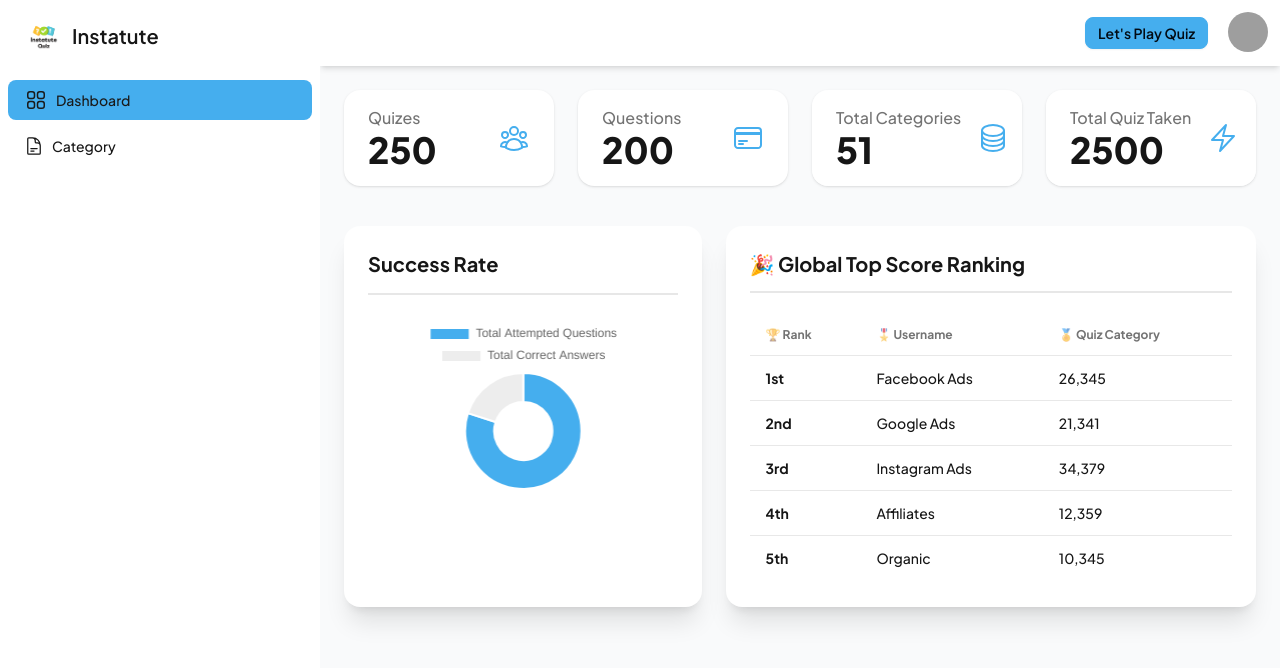
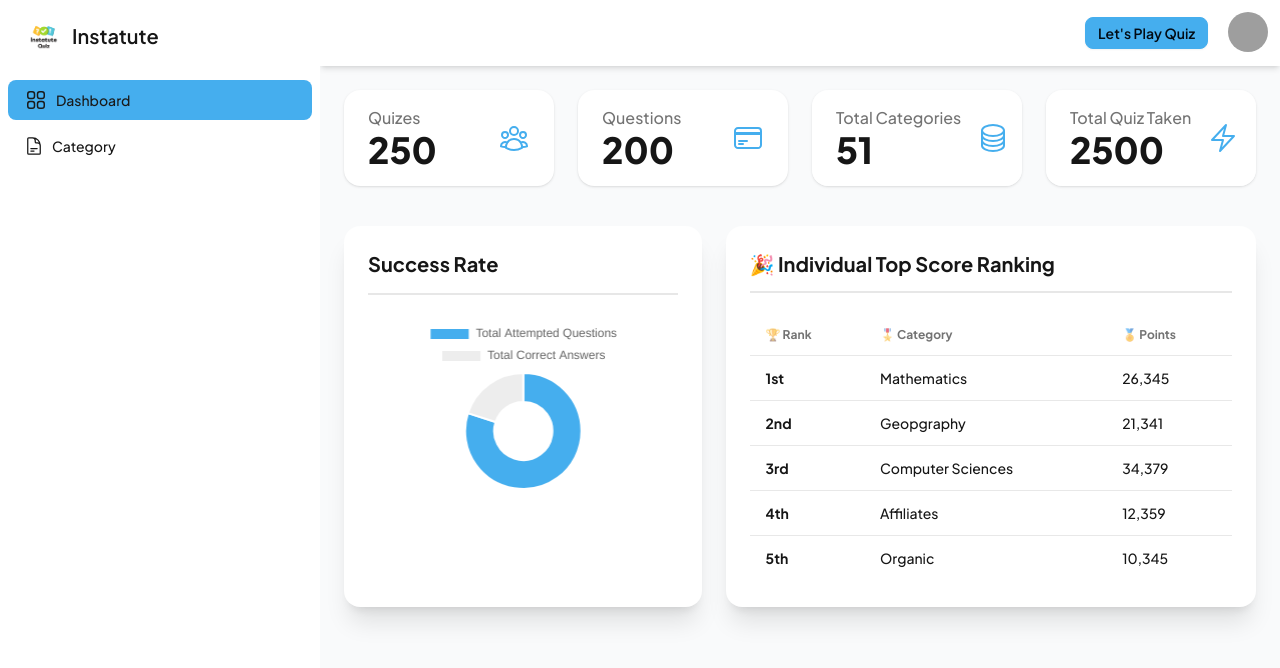
Before and after one commit to sashilshrestha/instatute_quiz, a React (Vite) app in the folder frontend/: page /dashboard in a window 1280 px wide. Shown: the top 668 px of the page. Built offline with nearby package versions, Linux system fonts and the light colour scheme; no server answers; grey boxes are pictures that could not be loaded.

Commit message:
adding changes to ranking score board

```diff
--- a/frontend/src/Pages/Profile.jsx
+++ b/frontend/src/Pages/Profile.jsx
@@ -1,6 +1,6 @@
 import React from 'react';
 import { useState } from 'react';
-import { notification } from 'antd';
+// import { notification } from 'antd';
 
 const ProfilePage=() =>{
 
--- a/frontend/src/Pages/ProfileCard.jsx
+++ b/frontend/src/Pages/ProfileCard.jsx
@@ -1,5 +1,4 @@
 import React from 'react';
-import {Avatar} from 'antd';
 import { useNavigate } from 'react-router-dom';
 
 function card(){
@@ -23,9 +22,9 @@ const user={
       </div>
       </label> */}
 
-      <Avatar className =" dark:text-black 100  bg-gray-300" size={90}>
+      {/* <Avatar className =" dark:text-black 100  bg-gray-300" size={90}> */}
         {user.fullname.split(" ").map(word => word.charAt(0).toUpperCase()).join("")}
-      </Avatar>
+      {/* </Avatar> */}
 
       <h1 className="text-2xm font-bold text-gray-900 dark:text-black-100">student@swinburne</h1>
 
--- a/frontend/src/pages/Dashboard.jsx
+++ b/frontend/src/pages/Dashboard.jsx
@@ -159,7 +159,7 @@ const Dashboard = () => {
           </div>
 
           <div className="card w-3/4 p-6 bg-base-100 shadow-xl mt-6">
-            <div className="text-xl font-bold">🎉 Global Top Score Ranking</div>
+            <div className="text-xl font-bold">🎉 Individual Top Score Ranking</div>
             <div className="divider mt-2"></div>
             <div className="h-full w-full bg-base-100">
               <div className="overflow-x-auto">
@@ -167,24 +167,24 @@ const Dashboard = () => {
                   <thead className="text-md">
                     <tr>
                       <th>🏆 Rank</th>
-                      <th className="normal-case">🎖️ Username</th>
-                      <th className="normal-case">🏅 Quiz Category</th>
+                      <th className="normal-case">🎖️ Category</th>
+                      <th className="normal-case">🏅 Points</th>
                     </tr>
                   </thead>
                   <tbody>
                     <tr>
                       <th>1st</th>
-                      <td>Facebook Ads</td>
+                      <td>Mathematics</td>
                       <td>26,345</td>
                     </tr>
                     <tr>
                       <th>2nd</th>
-                      <td>Google Ads</td>
+                      <td>Geopgraphy</td>
                       <td>21,341</td>
                     </tr>
                     <tr>
                       <th>3rd</th>
-                      <td>Instagram Ads</td>
+                      <td>Computer Sciences</td>
                       <td>34,379</td>
                     </tr>
                     <tr>
```
